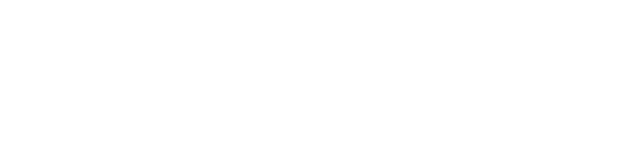
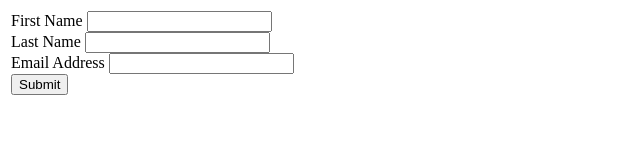
Before and after one commit to jesq/content_management_system, a plain HTML site: page index.html in a window 1280 px wide. Shown: the whole page, without its empty margins (0-640 px from the left). Drawn offline with Linux system fonts and the light colour scheme.

Commit message:
Added the employee data input table

```diff
--- a/index.html
+++ b/index.html
@@ -8,6 +8,33 @@
     <link rel="stylesheet" href="style.css">
 </head>
 <body>
+    <table>
+        <tr>
+            <!-- Tabelul pentru operatii CRUD -->
+            <td>
+                <form>
+                    <div>
+                        <label>First Name</label>
+                        <input type="text" name="firstName">
+                    </div>
+                    <div>
+                        <label>Last Name</label>
+                        <input type="text" name="lastName">
+                    </div>
+                    <div>
+                        <label>Email Address</label>
+                        <input type="text" name="emailAddress">
+                    </div>
+                    <div>
+                        <input type="submit" value="Submit">
+                    </div>
+                </form>
+            </td>
+            <td></td>
+        </tr>
+    </table>
+
+
     <script src="script.js"></script>
 </body>
 </html>
```
